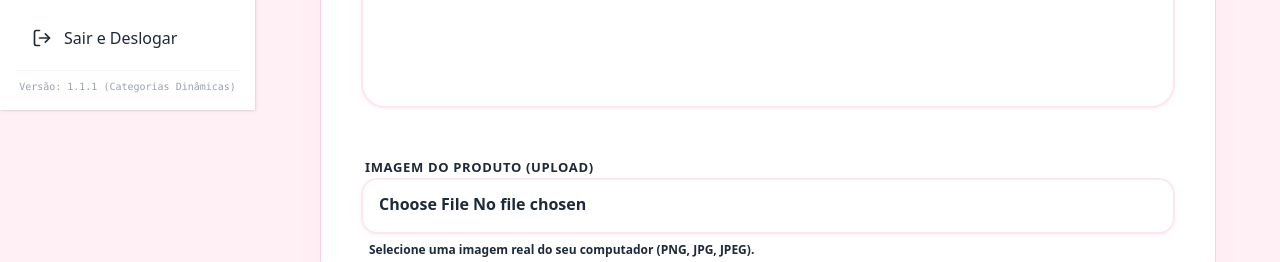
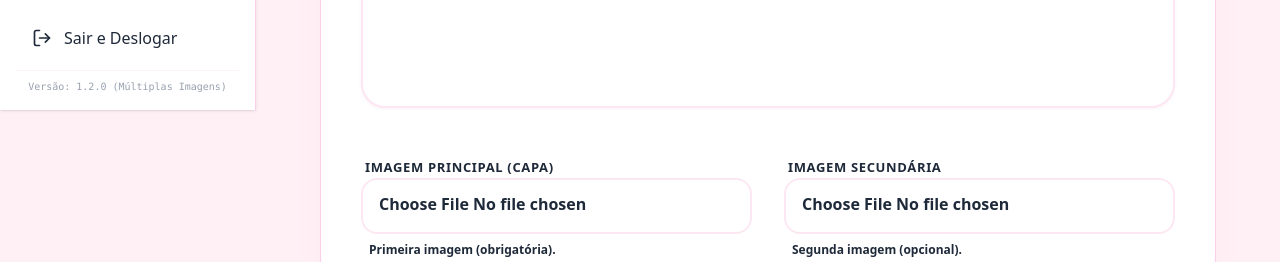
Before and after one commit to Phrs467/HelloMake, a Next.js app in the folder frontend/: page /admin/produtos/novo in a window 1280 px wide. Shown: the part 690-952 px from the top of the page. Built offline with nearby package versions, Linux system fonts and the light colour scheme; no server answers.

Commit message:
feat: suporte a 2 imagens (capa e secundaria) nos produtos (v1.2.0)

```diff
--- a/frontend/src/app/admin/layout.tsx
+++ b/frontend/src/app/admin/layout.tsx
@@ -79,7 +79,7 @@ export default function AdminLayout({ children }: { children: React.ReactNode })
             Sair e Deslogar
           </button>
           <div className="text-[10px] text-gray-400 text-center font-mono select-none border-t border-pink-50 pt-2">
-            Versão: 1.1.1 (Categorias Dinâmicas)
+            Versão: 1.2.0 (Múltiplas Imagens)
           </div>
         </div>
       </aside>
--- a/frontend/src/app/admin/produtos/[id]/editar/page.tsx
+++ b/frontend/src/app/admin/produtos/[id]/editar/page.tsx
@@ -15,52 +15,33 @@ export default function EditarProduto({ params }: { params: Promise<{ id: string
   const [loading, setLoading] = useState(false);
   const [success, setSuccess] = useState(false);
   const [productData, setProductData] = useState<any>(null);
-  const [imageBase64, setImageBase64] = useState("");
+  const [mainImage, setMainImage] = useState("");
+  const [secondaryImage, setSecondaryImage] = useState("");
+  const [categories, setCategories] = useState<any[]>([]);
 
-  const handleImageChange = (e: React.ChangeEvent<HTMLInputElement>) => {
-    const file = e.target.files?.[0];
-    if (file) {
+  const processImage = (file: File, callback: (base64: string) => void) => {
     const reader = new FileReader();
     reader.onloadend = () => {
       const img = new Image();
       img.onload = () => {
         const canvas = document.createElement("canvas");
-          let width = img.width;
-          let height = img.height;
-
-          const MAX_WIDTH = 1200;
-          const MAX_HEIGHT = 1200;
-
-          if (width > height) {
-            if (width > MAX_WIDTH) {
-              height *= MAX_WIDTH / width;
-              width = MAX_WIDTH;
-            }
-          } else {
-            if (height > MAX_HEIGHT) {
-              width *= MAX_HEIGHT / height;
-              height = MAX_HEIGHT;
-            }
-          }
-
-          canvas.width = width;
-          canvas.height = height;
+        let { width, height } = img;
+        const MAX = 1200;
+        if (width > height && width > MAX) { height *= MAX / width; width = MAX; }
+        else if (height > MAX) { width *= MAX / height; height = MAX; }
+        canvas.width = width; canvas.height = height;
         const ctx = canvas.getContext("2d");
         if (ctx) {
           ctx.drawImage(img, 0, 0, width, height);
-            const compressedBase64 = canvas.toDataURL("image/jpeg", 0.7);
-            setImageBase64(compressedBase64);
+          callback(canvas.toDataURL("image/jpeg", 0.7));
         } else {
-            setImageBase64(reader.result as string);
+          callback(reader.result as string);
         }
       };
       img.src = reader.result as string;
     };
     reader.readAsDataURL(file);
-    }
   };
-
-  const [categories, setCategories] = useState<any[]>([]);
 
   useEffect(() => {
     async function loadData() {
@@ -70,7 +51,16 @@ export default function EditarProduto({ params }: { params: Promise<{ id: string
           fetch(`${API_BASE_URL}/api/v1/categories`)
         ]);
 
-        if (resProduct.ok) setProductData(await resProduct.json());
+        if (resProduct.ok) {
+          const data = await resProduct.json();
+          setProductData(data);
+          if (data.imagens && data.imagens.length > 0) {
+            setMainImage(data.imagens[0].url);
+            if (data.imagens.length > 1) {
+              setSecondaryImage(data.imagens[1].url);
+            }
+          }
+        }
         if (resCategories.ok) setCategories(await resCategories.json());
       } catch (err) {
         console.error("Erro ao carregar dados:", err);
@@ -85,6 +75,11 @@ export default function EditarProduto({ params }: { params: Promise<{ id: string
 
     const form = e.currentTarget;
     const formData = new FormData(form);
+
+    const images = [];
+    if (mainImage) images.push(mainImage);
+    if (secondaryImage) images.push(secondaryImage);
+
     const data = {
       name: formData.get("name"),
       description: formData.get("description"),
@@ -94,7 +89,7 @@ export default function EditarProduto({ params }: { params: Promise<{ id: string
       categorySlug: (formData.get("categoryName") as string).toLowerCase().replace(/ /g, '-'),
       brandName: formData.get("brandName"),
       brandSlug: (formData.get("brandName") as string).toLowerCase().replace(/ /g, '-'),
-      images: [imageBase64 || productData?.imagens?.[0]?.url],
+      images: images,
     };
 
     try {
@@ -213,13 +208,40 @@ export default function EditarProduto({ params }: { params: Promise<{ id: string
               </div>
             </div>
 
-            {/* Imagem do Produto */}
-            <div className="space-y-2 col-span-1 md:col-span-2 mt-4">
-              <label className="text-[13px] font-bold text-gray-500 uppercase tracking-wider ml-1">Imagem do Produto (Upload)</label>
+            {/* Imagem do Produto (Principal) */}
+            <div className="space-y-2 col-span-1 mt-4">
+              <label className="text-[13px] font-bold text-gray-500 uppercase tracking-wider ml-1">Imagem Principal (Capa)</label>
               <div className="relative">
-                <input type="file" accept="image/*" onChange={handleImageChange} className="w-full h-14 pl-4 pr-4 bg-gray-50/50 rounded-2xl border border-gray-200 focus:bg-white focus:border-rosePrimary outline-none transition-all text-gray-800 font-medium flex items-center pt-3" />
+                {mainImage ? (
+                  <div className="relative w-full h-40 bg-gray-100 rounded-2xl overflow-hidden border border-gray-200">
+                    <img src={mainImage} alt="Capa" className="w-full h-full object-cover" />
+                    <button type="button" onClick={() => setMainImage("")} className="absolute top-2 right-2 bg-black/50 text-white rounded-full w-8 h-8 flex items-center justify-center hover:bg-black transition">✕</button>
                   </div>
-              <p className="text-xs text-gray-500 ml-2 mt-1">Selecione uma nova imagem real se desejar substituir a atual.</p>
+                ) : (
+                  <input type="file" accept="image/*" onChange={(e) => {
+                    if (e.target.files?.[0]) processImage(e.target.files[0], setMainImage);
+                  }} className="w-full h-14 pl-4 pr-4 bg-gray-50/50 rounded-2xl border border-gray-200 focus:bg-white focus:border-rosePrimary outline-none transition-all text-gray-800 font-medium flex items-center pt-3" />
+                )}
+              </div>
+              <p className="text-xs text-gray-500 ml-2 mt-1">Primeira imagem (obrigatória).</p>
+            </div>
+
+            {/* Imagem do Produto (Secundária) */}
+            <div className="space-y-2 col-span-1 mt-4">
+              <label className="text-[13px] font-bold text-gray-500 uppercase tracking-wider ml-1">Imagem Secundária</label>
+              <div className="relative">
+                {secondaryImage ? (
+                  <div className="relative w-full h-40 bg-gray-100 rounded-2xl overflow-hidden border border-gray-200">
+                    <img src={secondaryImage} alt="Secundária" className="w-full h-full object-cover" />
+                    <button type="button" onClick={() => setSecondaryImage("")} className="absolute top-2 right-2 bg-black/50 text-white rounded-full w-8 h-8 flex items-center justify-center hover:bg-black transition">✕</button>
+                  </div>
+                ) : (
+                  <input type="file" accept="image/*" onChange={(e) => {
+                    if (e.target.files?.[0]) processImage(e.target.files[0], setSecondaryImage);
+                  }} className="w-full h-14 pl-4 pr-4 bg-gray-50/50 rounded-2xl border border-gray-200 focus:bg-white focus:border-rosePrimary outline-none transition-all text-gray-800 font-medium flex items-center pt-3" />
+                )}
+              </div>
+              <p className="text-xs text-gray-500 ml-2 mt-1">Segunda imagem (opcional).</p>
             </div>
 
           </div>
--- a/frontend/src/app/admin/produtos/novo/page.tsx
+++ b/frontend/src/app/admin/produtos/novo/page.tsx
@@ -11,16 +11,15 @@ export default function NovoProduto() {
   const router = useRouter();
   const [loading, setLoading] = useState(false);
   const [success, setSuccess] = useState(false);
-  const [imageBase64, setImageBase64] = useState("");
+  const [mainImage, setMainImage] = useState("");
+  const [secondaryImage, setSecondaryImage] = useState("");
   const [categories, setCategories] = useState<any[]>([]);
 
   useEffect(() => {
     async function loadCategories() {
       try {
         const res = await fetch(`${API_BASE_URL}/api/v1/categories`);
-        if (res.ok) {
-          setCategories(await res.json());
-        }
+        if (res.ok) setCategories(await res.json());
       } catch (err) {
         console.error("Erro ao carregar categorias:", err);
       }
@@ -28,61 +27,47 @@ export default function NovoProduto() {
     loadCategories();
   }, []);
 
-  const handleImageChange = (e: React.ChangeEvent<HTMLInputElement>) => {
-    const file = e.target.files?.[0];
-    if (file) {
+  const processImage = (file: File, callback: (base64: string) => void) => {
     const reader = new FileReader();
     reader.onloadend = () => {
       const img = new Image();
       img.onload = () => {
         const canvas = document.createElement("canvas");
-          let width = img.width;
-          let height = img.height;
-
-          const MAX_WIDTH = 1200;
-          const MAX_HEIGHT = 1200;
-
-          if (width > height) {
-            if (width > MAX_WIDTH) {
-              height *= MAX_WIDTH / width;
-              width = MAX_WIDTH;
-            }
-          } else {
-            if (height > MAX_HEIGHT) {
-              width *= MAX_HEIGHT / height;
-              height = MAX_HEIGHT;
-            }
-          }
-
-          canvas.width = width;
-          canvas.height = height;
+        let { width, height } = img;
+        const MAX = 1200;
+        if (width > height && width > MAX) { height *= MAX / width; width = MAX; }
+        else if (height > MAX) { width *= MAX / height; height = MAX; }
+        canvas.width = width; canvas.height = height;
         const ctx = canvas.getContext("2d");
         if (ctx) {
           ctx.drawImage(img, 0, 0, width, height);
-            const compressedBase64 = canvas.toDataURL("image/jpeg", 0.7);
-            setImageBase64(compressedBase64);
+          callback(canvas.toDataURL("image/jpeg", 0.7));
         } else {
-            setImageBase64(reader.result as string);
+          callback(reader.result as string);
         }
       };
       img.src = reader.result as string;
     };
     reader.readAsDataURL(file);
-    }
   };
 
   async function handleSubmit(e: React.FormEvent<HTMLFormElement>) {
     e.preventDefault();
     setLoading(true);
 
-    if (!imageBase64) {
-      alert("Por favor, selecione uma imagem para o produto.");
+    if (!mainImage) {
+      alert("Por favor, selecione a imagem principal do produto.");
       setLoading(false);
       return;
     }
 
     const form = e.currentTarget;
     const formData = new FormData(form);
+
+    const images = [];
+    if (mainImage) images.push(mainImage);
+    if (secondaryImage) images.push(secondaryImage);
+
     const data = {
       name: formData.get("name"),
       description: formData.get("description"),
@@ -92,7 +77,7 @@ export default function NovoProduto() {
       categorySlug: (formData.get("categoryName") as string).toLowerCase().replace(/ /g, '-'),
       brandName: formData.get("brandName"),
       brandSlug: (formData.get("brandName") as string).toLowerCase().replace(/ /g, '-'),
-      images: [imageBase64],
+      images: images,
     };
 
     try {
@@ -215,13 +200,40 @@ export default function NovoProduto() {
               </div>
             </div>
 
-            {/* Imagem do Produto */}
-            <div className="space-y-2 col-span-1 md:col-span-2 mt-4">
-              <label className="text-[13px] font-bold text-hotPink uppercase tracking-wider ml-1">Imagem do Produto (Upload)</label>
+            {/* Imagem do Produto (Principal) */}
+            <div className="space-y-2 col-span-1 mt-4">
+              <label className="text-[13px] font-bold text-hotPink uppercase tracking-wider ml-1">Imagem Principal (Capa)</label>
               <div className="relative">
-                <input required type="file" accept="image/*" onChange={handleImageChange} className="w-full h-14 pl-4 pr-4 bg-white rounded-2xl border-2 border-pink-100 focus:bg-pink-50/30 focus:border-vibrantPink focus:ring-4 focus:ring-pink-100/50 outline-none transition-all text-gray-800 font-bold shadow-sm shadow-pink-100/50 flex items-center pt-3" />
+                {mainImage ? (
+                  <div className="relative w-full h-40 bg-gray-100 rounded-2xl overflow-hidden border-2 border-pink-100">
+                    <img src={mainImage} alt="Capa" className="w-full h-full object-cover" />
+                    <button type="button" onClick={() => setMainImage("")} className="absolute top-2 right-2 bg-black/50 text-white rounded-full w-8 h-8 flex items-center justify-center hover:bg-black transition">✕</button>
                   </div>
-              <p className="text-xs text-hotPink/60 ml-2 mt-1 font-bold">Selecione uma imagem real do seu computador (PNG, JPG, JPEG).</p>
+                ) : (
+                  <input required type="file" accept="image/*" onChange={(e) => {
+                    if (e.target.files?.[0]) processImage(e.target.files[0], setMainImage);
+                  }} className="w-full h-14 pl-4 pr-4 bg-white rounded-2xl border-2 border-pink-100 focus:border-vibrantPink outline-none font-bold flex items-center pt-3" />
+                )}
+              </div>
+              <p className="text-xs text-hotPink/60 ml-2 mt-1 font-bold">Primeira imagem (obrigatória).</p>
+            </div>
+
+            {/* Imagem do Produto (Secundária) */}
+            <div className="space-y-2 col-span-1 mt-4">
+              <label className="text-[13px] font-bold text-hotPink uppercase tracking-wider ml-1">Imagem Secundária</label>
+              <div className="relative">
+                {secondaryImage ? (
+                  <div className="relative w-full h-40 bg-gray-100 rounded-2xl overflow-hidden border-2 border-pink-100">
+                    <img src={secondaryImage} alt="Secundária" className="w-full h-full object-cover" />
+                    <button type="button" onClick={() => setSecondaryImage("")} className="absolute top-2 right-2 bg-black/50 text-white rounded-full w-8 h-8 flex items-center justify-center hover:bg-black transition">✕</button>
+                  </div>
+                ) : (
+                  <input type="file" accept="image/*" onChange={(e) => {
+                    if (e.target.files?.[0]) processImage(e.target.files[0], setSecondaryImage);
+                  }} className="w-full h-14 pl-4 pr-4 bg-white rounded-2xl border-2 border-pink-100 focus:border-vibrantPink outline-none font-bold flex items-center pt-3" />
+                )}
+              </div>
+              <p className="text-xs text-hotPink/60 ml-2 mt-1 font-bold">Segunda imagem (opcional).</p>
             </div>
 
           </div>
```
Also changed, not shown: 1 other file (tests, documents, lock files or other folders). Lines whose indentation alone changed are shown as unchanged.
